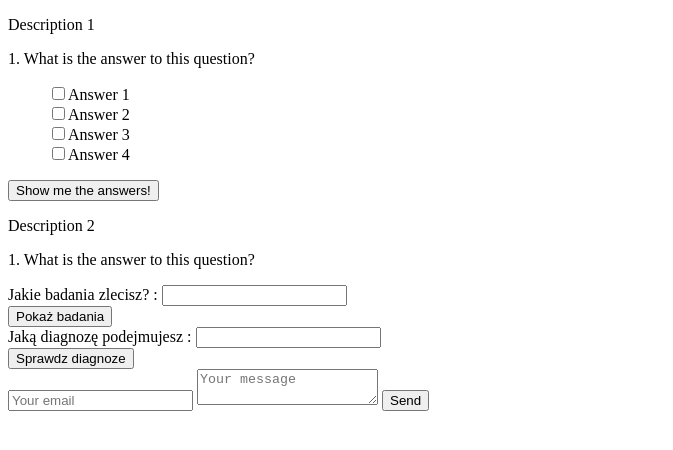
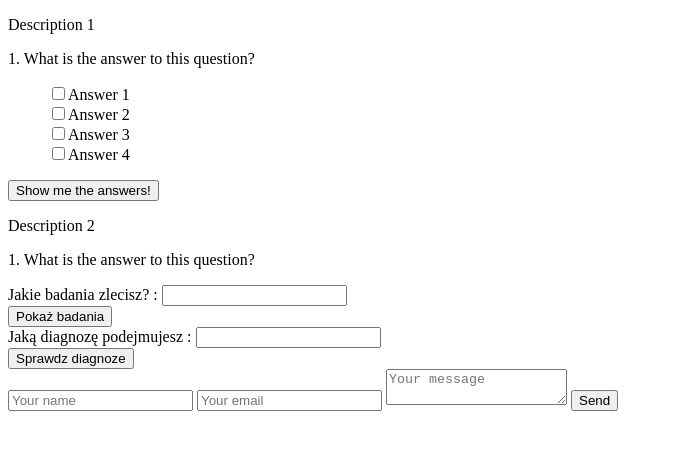
Before and after one commit to Zuchens/Zuchens.github.io, a plain HTML site: page index.html in a window 1280 px wide. Shown: the whole page, without its empty margins (0-673 px from the left). Drawn offline with nearby package versions, Linux system fonts and the light colour scheme.

Commit message:
formtesting

```diff
--- a/index.html
+++ b/index.html
@@ -56,13 +56,17 @@
     <p>Poprawną diagnozą jest rak</p>
 </div>
 
-<form method="POST" action="http://formspree.io/zuchens@interia.pl">
-  <input type="email" name="email" placeholder="Your email">
-  <textarea id="message" name="message" placeholder="Your message"></textarea>
-  <button type="submit">Send</button>
+<form id="contactform" method="POST">
+    <input type="text" name="name" placeholder="Your name">
+    <input type="email" name="_replyto" placeholder="Your email">
+    <input type="hidden" name="_subject" value="Website contact" />
+    <textarea id="message" name="message" placeholder="Your message"></textarea>
+    <input type="text" name="_gotcha" style="display:none" />
+    <input type="submit" value="Send">
 </form>
-
 <script>
+    var contactform =  document.getElementById('contactform');
+    contactform.setAttribute('action', '//formspree.io/' + 'zuchens' + '@' + 'interia' + '.' + 'pl');
     var val = ""
     $(document).ready(function()
     {    document.getElementById('results').onclick = function() {
```
